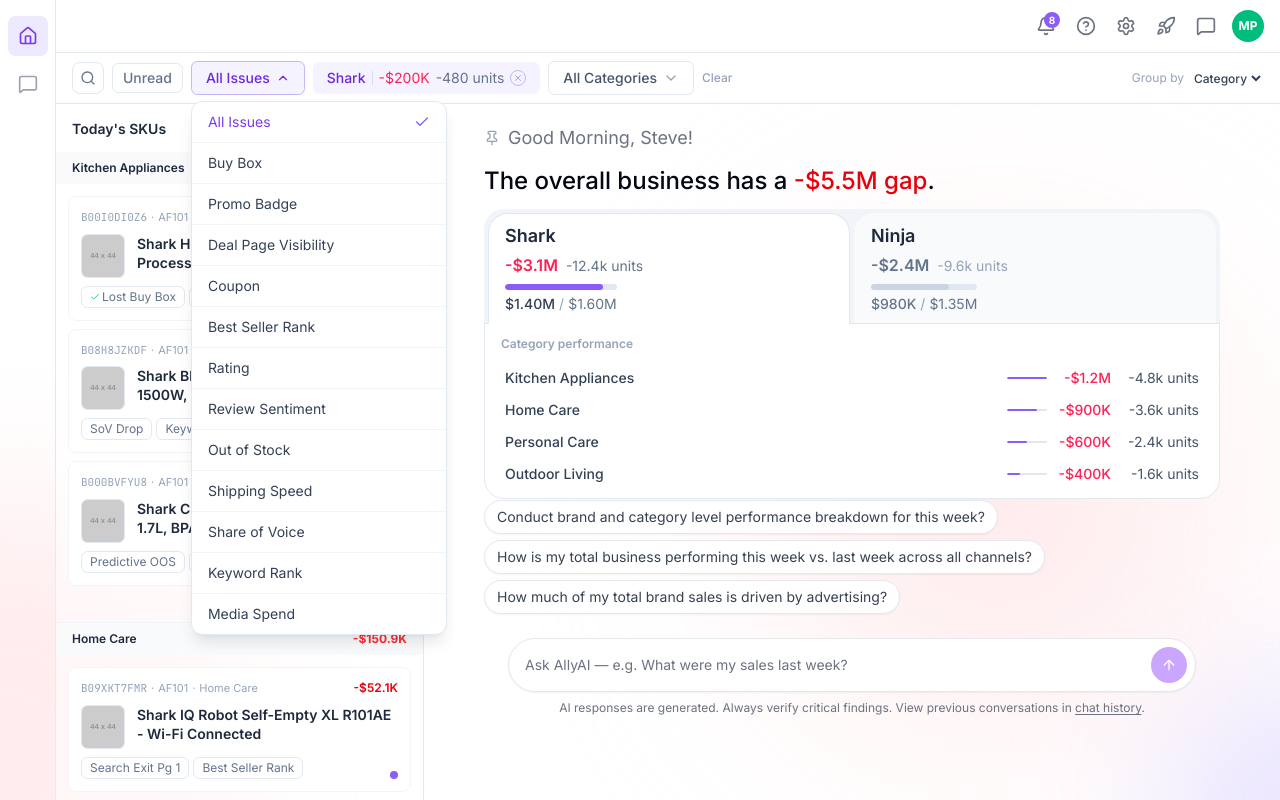
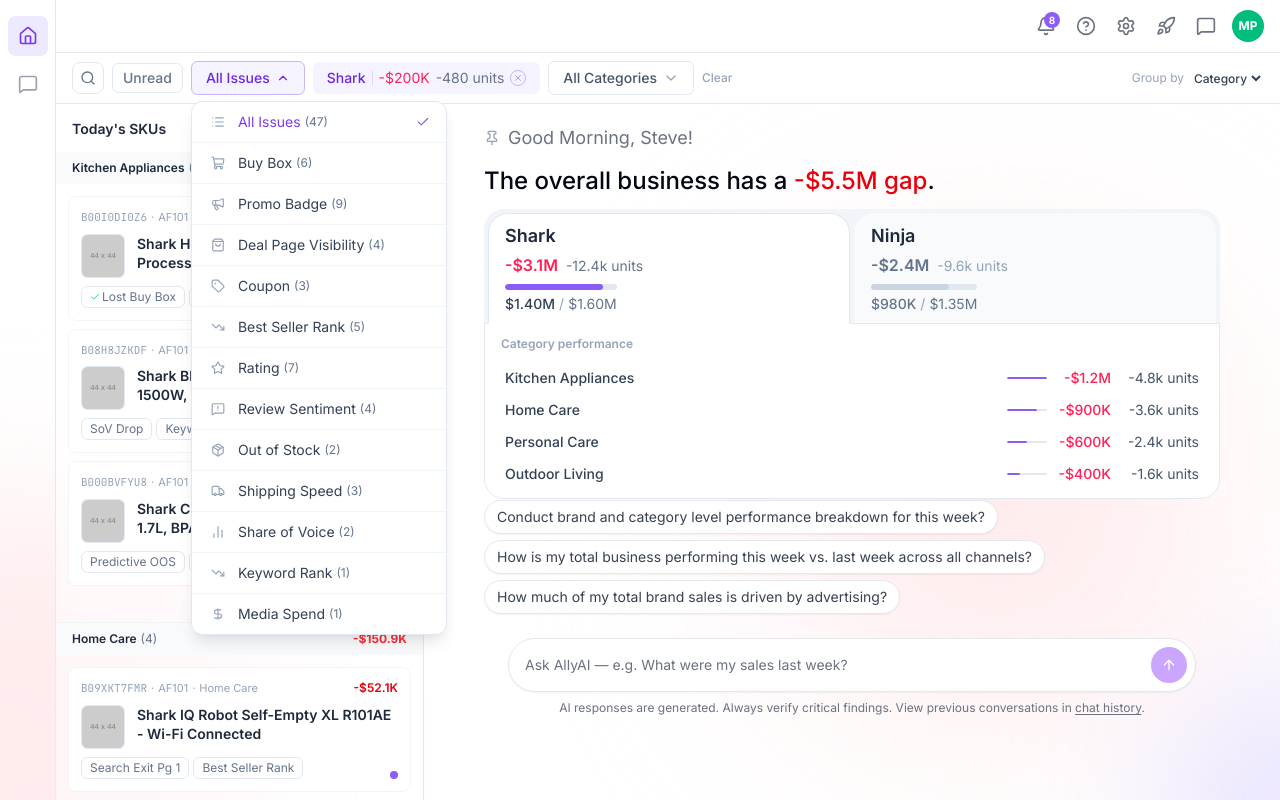
Before and after one commit to CIQDesignGit/RCA-chat-and-alerts, a Next.js app in the folder app/: page / in a window 1280 px wide. Both pictures are taken after a click on the button "All Issues". Built offline with nearby package versions, Linux system fonts and the light colour scheme.

Commit message:
improve filter experience, add separate group for yesterday SKU, add count for issue filter

```diff
--- a/app/src/components/alerts/filter-bar.tsx
+++ b/app/src/components/alerts/filter-bar.tsx
@@ -3,10 +3,31 @@
 import { useRef, useEffect, useState } from "react";
 import { useRouter } from "next/navigation";
 import { cn } from "@/lib/utils";
-import { ArrowLeft, Check, ChevronDown, Search, X } from "lucide-react";
+import {
+  ArrowLeft,
+  BarChart2,
+  Check,
+  ChevronDown,
+  DollarSign,
+  List,
+  Loader2,
+  Megaphone,
+  MessageSquareWarning,
+  Package,
+  Search,
+  ShoppingBag,
+  ShoppingCart,
+  Star,
+  Tag,
+  TrendingDown,
+  Truck,
+  X,
+} from "lucide-react";
+import type { LucideIcon } from "lucide-react";
 import {
   ReadFilterGroup,
   BrandSummaryChip,
+  LoadingChip,
   SelectedFilterChip,
   DropdownTriggerChip,
   SkuListChip,
@@ -49,20 +70,20 @@
 
 // ── Issue type options ────────────────────────────────────────────────────────
 
-const ISSUE_TYPE_OPTIONS: { id: string | null; label: string }[] = [
-  { id: null,          label: "All Issues" },
-  { id: "lbb",         label: "Buy Box" },
-  { id: "promo",       label: "Promo Badge" },
-  { id: "deals",       label: "Deal Page Visibility" },
-  { id: "coupon",      label: "Coupon" },
-  { id: "bsr",         label: "Best Seller Rank" },
-  { id: "rating",      label: "Rating" },
-  { id: "sentiment",   label: "Review Sentiment" },
-  { id: "oos",         label: "Out of Stock" },
-  { id: "shipping",    label: "Shipping Speed" },
-  { id: "sov",         label: "Share of Voice" },
-  { id: "krd",         label: "Keyword Rank" },
-  { id: "media",       label: "Media Spend" },
+const ISSUE_TYPE_OPTIONS: { id: string | null; label: string; icon?: LucideIcon; count?: number }[] = [
+  { id: null,        label: "All Issues",          icon: List,                count: 47 },
+  { id: "lbb",       label: "Buy Box",             icon: ShoppingCart,        count: 6  },
+  { id: "promo",     label: "Promo Badge",         icon: Megaphone,           count: 9  },
+  { id: "deals",     label: "Deal Page Visibility",icon: ShoppingBag,         count: 4  },
+  { id: "coupon",    label: "Coupon",              icon: Tag,                 count: 3  },
+  { id: "bsr",       label: "Best Seller Rank",    icon: TrendingDown,        count: 5  },
+  { id: "rating",    label: "Rating",              icon: Star,                count: 7  },
+  { id: "sentiment", label: "Review Sentiment",    icon: MessageSquareWarning,count: 4  },
+  { id: "oos",       label: "Out of Stock",        icon: Package,             count: 2  },
+  { id: "shipping",  label: "Shipping Speed",      icon: Truck,               count: 3  },
+  { id: "sov",       label: "Share of Voice",      icon: BarChart2,           count: 2  },
+  { id: "krd",       label: "Keyword Rank",        icon: TrendingDown,        count: 1  },
+  { id: "media",     label: "Media Spend",         icon: DollarSign,          count: 1  },
 ];
 
 // ── FilterBar ─────────────────────────────────────────────────────────────────
@@ -81,6 +102,13 @@
   const [isSkusOpen, setIsSkusOpen] = useState(false);
   const [isIssueTypeOpen, setIsIssueTypeOpen] = useState(false);
   const [selectedIssueType, setSelectedIssueType] = useState<string | null>(null);
+  const [isIssueTypeLoading, setIsIssueTypeLoading] = useState(false);
+  // Tracks the pending selection while the 2-sec loading simulation runs
+  const [pendingIssueType, setPendingIssueType] = useState<string | null | undefined>(undefined);
+
+  // Loading states for brand / category / sku filters
+  const [loadingFilter, setLoadingFilter] = useState<"brand" | "category" | "sku" | null>(null);
+  const [pendingFilterLabel, setPendingFilterLabel] = useState<string | null>(null);
 
   const brandsRef = useRef<HTMLDivElement>(null);
   const categoriesRef = useRef<HTMLDivElement>(null);
@@ -121,6 +149,21 @@
     const next = { ...filters, ...patch };
     setFilters(next);
     onFiltersChange(next);
+  }
+
+  // Runs a filter change after a 2-second simulated delay, showing a spinner chip
+  function applyFilterDelayed(
+    filterKey: "brand" | "category" | "sku",
+    label: string,
+    patch: Partial<FilterState>,
+  ) {
+    setLoadingFilter(filterKey);
+    setPendingFilterLabel(label);
+    setTimeout(() => {
+      applyFilters(patch);
+      setLoadingFilter(null);
+      setPendingFilterLabel(null);
+    }, 2000);
   }
 
   // Derived data for each drill-down level
@@ -178,15 +221,36 @@
 
       {/* ── Issue type filter ─────────────────────────────────────────────── */}
       <div className="relative" ref={issueTypeRef}>
-        {selectedIssueType ? (
-          /* Selected state — matches SelectedFilterChip style */
+        {/* Loading state — shown while the 2-sec simulation runs */}
+        {isIssueTypeLoading ? (
           <button
-            onClick={() => setSelectedIssueType(null)}
-            className="flex items-center gap-1.5 rounded-md border border-brand-300 bg-brand-50 px-3.5 py-1.5 text-sm font-medium text-brand-700 transition-colors hover:bg-brand-100"
+            disabled
+            className="flex items-center gap-1.5 rounded-md border border-brand-300 bg-brand-50 px-3.5 py-1.5 text-sm font-medium text-brand-700 opacity-80"
+          >
+            {ISSUE_TYPE_OPTIONS.find((o) => o.id === pendingIssueType)?.label ?? "All Issues"}
+            <Loader2 className="h-3.5 w-3.5 animate-spin text-brand-500" />
+          </button>
+        ) : selectedIssueType ? (
+          /* Selected state: clicking label reopens dropdown, X clears */
+          <span className="flex items-center gap-1.5 rounded-md border border-brand-300 bg-brand-50 px-3.5 py-1.5 text-sm font-medium text-brand-700">
+            <button
+              onClick={() => setIsIssueTypeOpen((p) => !p)}
+              className="text-brand-700 hover:text-brand-800"
             >
               {ISSUE_TYPE_OPTIONS.find((o) => o.id === selectedIssueType)?.label}
-            <X className="h-3.5 w-3.5 text-brand-400" />
             </button>
+            <button
+              onClick={() => {
+                setSelectedIssueType(null);
+                setIsIssueTypeLoading(false);
+                setPendingIssueType(undefined);
+              }}
+              aria-label="Clear issue type filter"
+              className="flex h-4 w-4 items-center justify-center rounded-full border border-brand-300 text-brand-400 transition-colors hover:border-brand-400 hover:bg-brand-200 hover:text-brand-700"
+            >
+              <X className="h-2.5 w-2.5" />
+            </button>
+          </span>
         ) : (
           /* Default state — "All Issues" trigger chip — matches DropdownTriggerChip style */
           <button
@@ -206,35 +270,70 @@
         {/* Dropdown panel */}
         {isIssueTypeOpen && (
           <div className="absolute left-0 top-10 z-50 w-64 overflow-hidden rounded-xl border border-slate-200 bg-white shadow-lg">
-            {ISSUE_TYPE_OPTIONS.map((option, i) => (
+            {ISSUE_TYPE_OPTIONS.map((option, i) => {
+              const Icon = option.icon;
+              const isSelected = option.id === selectedIssueType || (option.id === null && selectedIssueType === null);
+              return (
                 <button
                   key={option.id ?? "all"}
                   type="button"
                   onClick={() => {
+                    setIsIssueTypeOpen(false);
+                    // Clicking the already-selected option deselects it
+                    if (option.id === selectedIssueType) {
+                      setSelectedIssueType(null);
+                      return;
+                    }
+                    // "All Issues" (null) just clears the selection
+                    if (option.id === null) {
+                      setSelectedIssueType(null);
+                      return;
+                    }
+                    setPendingIssueType(option.id);
+                    setIsIssueTypeLoading(true);
+                    setTimeout(() => {
                       setSelectedIssueType(option.id);
-                  setIsIssueTypeOpen(false);
+                      setIsIssueTypeLoading(false);
+                      setPendingIssueType(undefined);
+                    }, 2000);
                   }}
                   className={cn(
-                  "flex w-full items-center justify-between px-4 py-2.5 text-left text-sm transition-colors hover:bg-slate-50",
-                  i === 0 && selectedIssueType === null ? "text-brand-600" : "text-slate-700",
+                    "flex w-full items-center gap-2.5 px-4 py-2.5 text-left text-sm transition-colors hover:bg-slate-50",
+                    isSelected ? "text-brand-600" : "text-slate-700",
                     i > 0 && "border-t border-slate-100",
                   )}
                 >
-                {option.label}
-                {(option.id === selectedIssueType || (option.id === null && selectedIssueType === null)) && (
-                  <Check className="h-4 w-4 text-brand-500" />
+                  {/* Icon */}
+                  <span className="flex h-5 w-5 shrink-0 items-center justify-center text-slate-400">
+                    {Icon && <Icon className="h-3.5 w-3.5" />}
+                  </span>
+
+                  {/* Label + count sit together, then spacer pushes checkmark right */}
+                  <span className="flex items-center gap-1">
+                    <span>{option.label}</span>
+                    {option.count !== undefined && (
+                      <span className="text-xs text-slate-500">({option.count})</span>
                     )}
+                  </span>
+
+                  {/* Spacer + checkmark when selected */}
+                  <span className="flex-1" />
+                  {isSelected && <Check className="h-3.5 w-3.5 shrink-0 text-brand-500" />}
                 </button>
-            ))}
+              );
+            })}
           </div>
         )}
       </div>
 
       {/* ── Brand filter ──────────────────────────────────────────────────── */}
       <div className="relative" ref={brandsRef}>
-        {filters.brand ? (
+        {loadingFilter === "brand" ? (
+          <LoadingChip label={pendingFilterLabel ?? "Brand"} />
+        ) : filters.brand ? (
           <SelectedFilterChip
             label={filters.brand}
+            onClick={() => setIsBrandsOpen((p) => !p)}
             onRemove={() => applyFilters({ brand: null, category: null, sku: null })}
             gapDollar={selectedBrand?.gapDollar}
             gapUnits={selectedBrand?.gapUnits}
@@ -254,8 +353,15 @@
             targetSales={PORTFOLIO_SUMMARY.targetSales}
             selectedBrand={filters.brand}
             onSelect={(brand) => {
-              applyFilters({ brand, category: null, sku: null });
+              if (brand === filters.brand) {
+                // Clicking the already-selected brand deselects it —
+                // clear immediately and keep dropdown open so user can pick another
+                applyFilters({ brand: null, category: null, sku: null });
+              } else {
+                // New brand selected — close dropdown and apply with delay
                 setIsBrandsOpen(false);
+                applyFilterDelayed("brand", brand, { brand, category: null, sku: null });
+              }
             }}
           />
         )}
@@ -264,9 +370,12 @@
       {/* ── Category filter — visible once a brand is selected ────────────── */}
       {filters.brand && (
         <div className="relative" ref={categoriesRef}>
-          {filters.category ? (
+          {loadingFilter === "category" ? (
+            <LoadingChip label={pendingFilterLabel ?? "Category"} />
+          ) : filters.category ? (
             <SelectedFilterChip
               label={filters.category}
+              onClick={() => setIsCategoriesOpen((p) => !p)}
               onRemove={() => applyFilters({ category: null, sku: null })}
               gapDollar={selectedCategory?.gapDollar}
               gapUnits={selectedCategory?.gapUnits}
@@ -285,8 +394,8 @@
               targetSales={selectedBrand?.targetSales ?? 0}
               selectedCategory={filters.category}
               onSelect={(cat) => {
-                applyFilters({ category: cat, sku: null });
                 setIsCategoriesOpen(false);
+                applyFilterDelayed("category", cat, { category: cat, sku: null });
               }}
             />
           )}
@@ -296,9 +405,12 @@
       {/* ── SKU filter — visible once a category is selected ─────────────── */}
       {filters.category && (
         <div className="relative" ref={skusRef}>
-          {filters.sku ? (
+          {loadingFilter === "sku" ? (
+            <LoadingChip label={pendingFilterLabel ?? "SKU"} />
+          ) : filters.sku ? (
             <SelectedFilterChip
               label={filters.sku}
+              onClick={() => setIsSkusOpen((p) => !p)}
               onRemove={() => applyFilters({ sku: null })}
               gapDollar={selectedSku?.gapDollar}
               gapUnits={selectedSku?.gapUnits}
@@ -320,8 +432,8 @@
               targetSales={selectedCategory?.targetSales ?? 0}
               selectedAsin={filters.sku}
               onSelect={(asin) => {
-                applyFilters({ sku: asin });
                 setIsSkusOpen(false);
+                applyFilterDelayed("sku", asin, { sku: asin });
               }}
             />
           )}
--- a/app/src/components/home/alerts-panel.tsx
+++ b/app/src/components/home/alerts-panel.tsx
@@ -1,5 +1,8 @@
+"use client";
+
 import Link from "next/link";
-import { ChevronRight } from "lucide-react";
+import { ChevronDown, ChevronRight } from "lucide-react";
+import { useState } from "react";
 import { cn } from "@/lib/utils";
 import type { AlertItem } from "@/components/alerts/types";
 import type { GroupBy } from "@/components/alerts/filter-bar";
@@ -74,6 +77,8 @@
   brandFilter,
   groupBy = "category",
 }: AlertsPanelProps) {
+  const [isYesterdayOpen, setIsYesterdayOpen] = useState(false);
+
   const hasFilter = !!(filters?.brand || filters?.category);
 
   // All items that pass the active filters (or brand scope)
@@ -85,6 +90,10 @@
     return true;
   });
 
+  // Split into today vs yesterday buckets
+  const todayItems = visibleItems.filter((i) => i.date === "Today");
+  const yesterdayItems = visibleItems.filter((i) => i.date === "Yesterday");
+
   // Full list mode: no brand scope AND no filter bar filters applied
   const isFullList = !brandFilter && !hasFilter;
 
@@ -93,29 +102,33 @@
   // Category filter → show all SKUs in that category, hide links.
   const categoryFiltered = !!filters?.category;
 
-  // Build groups based on groupBy setting
+  // Build groups for a given item set based on groupBy setting
   type Group = { key: string; label: string; totalGap: number; brand: string; items: AlertItem[] };
 
-  const activeGroups: Group[] = groupBy === "date"
-    ? // Group by date — collect unique dates preserving order of first appearance
-      Array.from(new Set(visibleItems.map((i) => i.date))).map((date) => {
-        const items = visibleItems.filter((i) => i.date === date);
+  function buildGroups(items: AlertItem[]): Group[] {
+    if (groupBy === "date") {
+      return Array.from(new Set(items.map((i) => i.date))).map((date) => {
+        const dateItems = items.filter((i) => i.date === date);
         return {
           key: date,
           label: date,
           brand: "",
-          totalGap: items.reduce((sum, i) => sum + i.gapDollar, 0),
-          items,
+          totalGap: dateItems.reduce((sum, i) => sum + i.gapDollar, 0),
+          items: dateItems,
         };
-      })
-    : // Group by category — use canonical order from CATEGORY_GROUPS
-      CATEGORY_GROUPS.map((g) => ({
-        key: g.category,
-        label: g.category,
-        brand: g.brand,
-        totalGap: g.totalGap,
-        items: visibleItems.filter((i) => i.category === g.category),
-      })).filter((g) => g.items.length > 0);
+      });
+    }
+    return CATEGORY_GROUPS.map((g) => ({
+      key: g.category,
+      label: g.category,
+      brand: g.brand,
+      totalGap: g.totalGap,
+      items: items.filter((i) => i.category === g.category),
+    })).filter((g) => g.items.length > 0);
+  }
+
+  const todayGroups = buildGroups(todayItems);
+  const yesterdayGroups = buildGroups(yesterdayItems);
 
 
   return (
@@ -123,15 +136,14 @@
       <aside className="flex w-[368px] flex-1 flex-col overflow-hidden border-r border-slate-200 bg-white/50">
 
         {/* ── Scrollable category groups ── */}
-        <div className="flex-1 overflow-y-auto scrollbar-none [&::-webkit-scrollbar]:hidden">
+        <div className="flex-1 overflow-y-auto pb-48 scrollbar-none [&::-webkit-scrollbar]:hidden">
 
-          {/* Panel header — scrolls with the list */}
-          <div className="px-4 py-3">
+          {/* ── Today's SKUs ── */}
+          <div className="sticky top-0 z-10 bg-white px-4 py-3">
             <span className="text-sm font-semibold text-slate-800">Today's SKUs</span>
           </div>
 
-          {activeGroups.map((group, groupIndex) => {
-            // Category-filtered → show everything; snapshot/full-list → all too; default → top 3
+          {todayGroups.map((group, groupIndex) => {
             const shownItems = (categoryFiltered || isFullList)
               ? group.items
               : group.items.slice(0, HOME_SKU_LIMIT);
@@ -141,17 +153,14 @@
                 key={group.key}
                 className={groupIndex > 0 ? "border-t border-slate-100" : ""}
               >
-                {/* Group header */}
                 <div className="flex items-center justify-between bg-slate-50 px-4 py-2">
-                  <span className="text-xs font-semibold text-slate-800">
-                    {group.label}
+                  <span className="flex items-center gap-1">
+                    <span className="text-xs font-semibold text-slate-800">{group.label}</span>
+                    <span className="text-xs text-slate-500">({group.items.length})</span>
                   </span>
-                  <span className="text-xs font-bold text-red-500">
-                    {formatGap(group.totalGap)}
-                  </span>
+                  <span className="text-xs font-bold text-red-500">{formatGap(group.totalGap)}</span>
                 </div>
 
-                {/* Alert cards */}
                 <div className="flex flex-col gap-2 p-3">
                   {shownItems.map((item) => (
                     <SkuAlertCard
@@ -164,7 +173,6 @@
                   ))}
                 </div>
 
-                {/* "View all [category] SKUs" — snapshot + category mode only, top 3 shown */}
                 {!categoryFiltered && !isFullList && groupBy === "category" && (
                   onViewAllCategory ? (
                     <button
@@ -187,6 +195,68 @@
               </div>
             );
           })}
+
+          {/* ── Yesterday's SKUs — collapsed accordion ── */}
+          {yesterdayItems.length > 0 && (
+            <div className="border-t-2 border-slate-200">
+              {/* Accordion toggle header */}
+              <button
+                onClick={() => setIsYesterdayOpen((p) => !p)}
+                className="sticky top-0 z-10 flex w-full items-center justify-between border-b border-slate-200 bg-slate-100 px-4 py-3 text-left transition-colors hover:bg-slate-200"
+              >
+                <span className="text-sm font-semibold text-slate-800">Yesterday's SKUs</span>
+                <div className="flex items-center gap-2">
+                  <span className="text-xs font-bold text-red-500">
+                    {formatGap(yesterdayItems.reduce((sum, i) => sum + i.gapDollar, 0))}
+                  </span>
+                  <ChevronDown
+                    className={cn(
+                      "h-4 w-4 text-slate-400 transition-transform duration-200",
+                      isYesterdayOpen && "rotate-180",
+                    )}
+                  />
+                </div>
+              </button>
+
+              {/* Accordion body */}
+              {isYesterdayOpen && (
+                <div>
+                  {yesterdayGroups.map((group, groupIndex) => {
+                    const shownItems = (categoryFiltered || isFullList)
+                      ? group.items
+                      : group.items.slice(0, HOME_SKU_LIMIT);
+
+                    return (
+                      <div
+                        key={group.key}
+                        className={groupIndex > 0 ? "border-t border-slate-100" : ""}
+                      >
+                        <div className="flex items-center justify-between bg-slate-50 px-4 py-2">
+                          <span className="flex items-center gap-1">
+                            <span className="text-xs font-semibold text-slate-800">{group.label}</span>
+                            <span className="text-xs text-slate-500">({group.items.length})</span>
+                          </span>
+                          <span className="text-xs font-bold text-red-500">{formatGap(group.totalGap)}</span>
+                        </div>
+
+                        <div className="flex flex-col gap-2 p-3">
+                          {shownItems.map((item) => (
+                            <SkuAlertCard
+                              key={item.id}
+                              alert={item}
+                              variant={(categoryFiltered || isFullList) ? "full" : "compact"}
+                              isActive={item.id === selectedAlertId}
+                              onClick={() => onAlertSelect?.(item)}
+                            />
+                          ))}
+                        </div>
+                      </div>
+                    );
+                  })}
+                </div>
+              )}
+            </div>
+          )}
         </div>
 
       </aside>
--- a/app/src/components/sku/sku-rca.tsx
+++ b/app/src/components/sku/sku-rca.tsx
@@ -797,7 +797,7 @@
           <div className="flex items-center gap-3 text-xs text-slate-600">
             <span className="flex items-center gap-1">
               <span className="h-2 w-2 rounded-full bg-rose-500" />
-              Issue Ongoing
+              Ongoing Issue
             </span>
             <span className="flex items-center gap-1">
               <span className="h-2 w-2 rounded-full bg-amber-400" />
```
Also changed, not shown: app/src/components/alerts/filter-chip.tsx (+25 -1 lines). Lines whose indentation alone changed are shown as unchanged.
